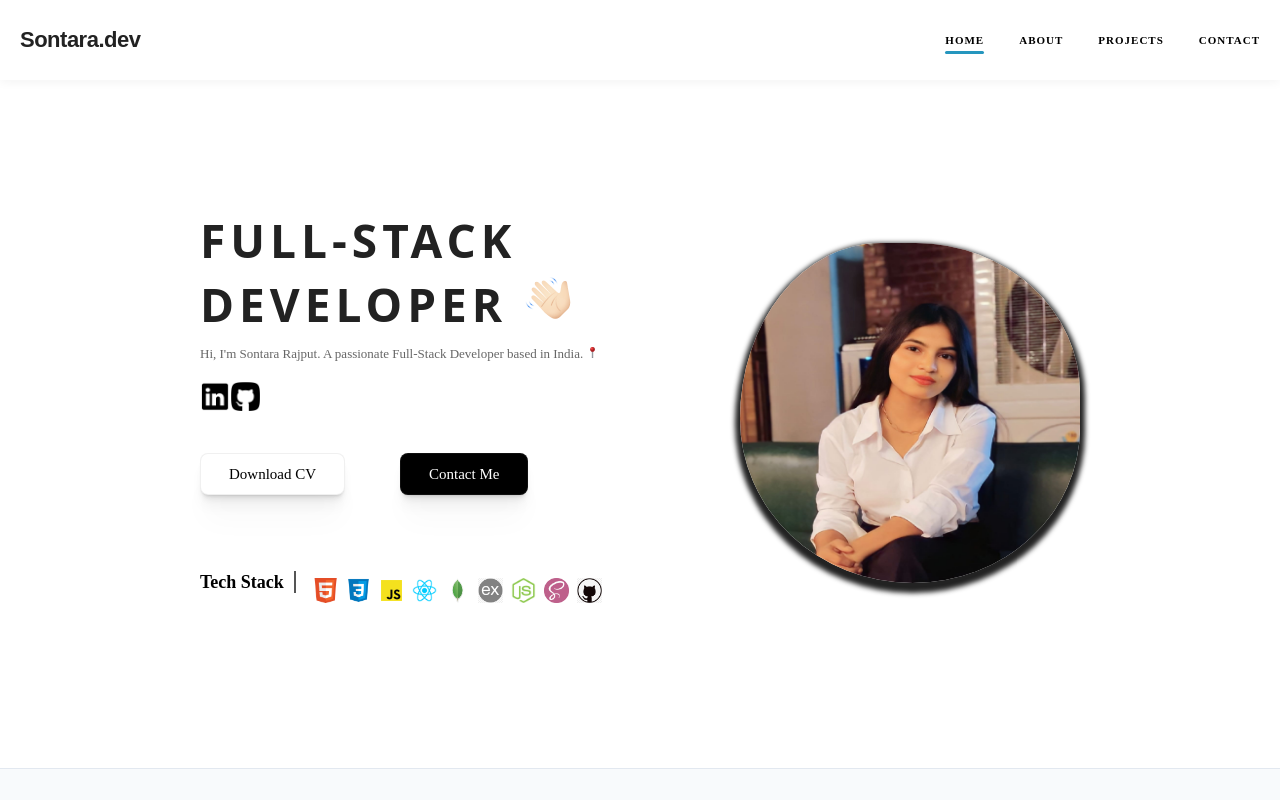
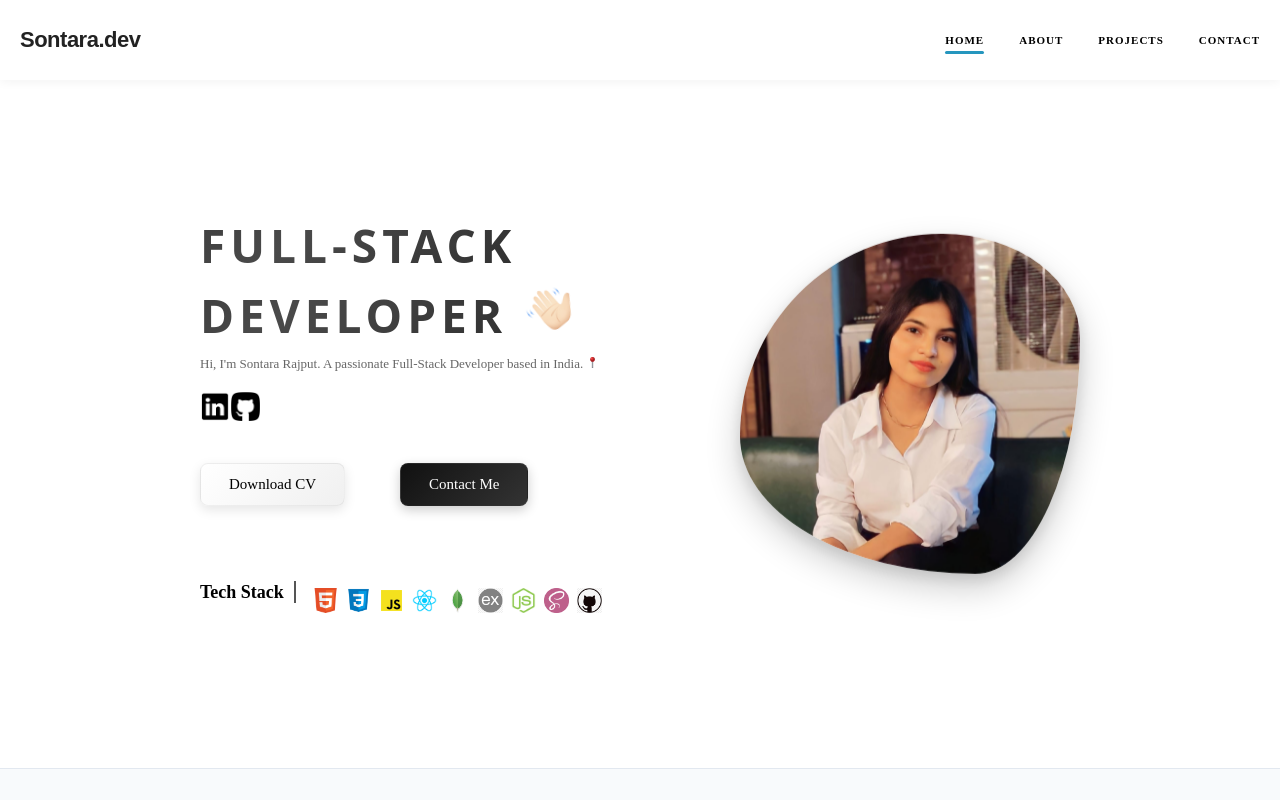
Before and after one commit to Sontara444/Sontara-Dev, a React (Create React App) app: page / in a window 1280 px wide. Shown: the top 800 px of the page. Built offline with nearby package versions, Linux system fonts and the light colour scheme.

Commit message:
style: update hero UI and add hand animation

```diff
--- a/src/Component/Hero/Hero.css
+++ b/src/Component/Hero/Hero.css
@@ -7,6 +7,13 @@ body {
     width: 90%;
     margin: 0rem auto;
     padding: 20rem 20rem 4rem 20rem;
+    animation: fadeIn 1s ease-out forwards;
+    opacity: 0;
+}
+
+@keyframes fadeIn {
+    from { opacity: 0; transform: translateY(20px); }
+    to { opacity: 1; transform: translateY(0); }
 }
 
 .hero-content {
@@ -40,23 +47,43 @@ body {
     text-align: start;
 }
 
-.header h1 {
-    line-height: 4rem;
-    font-size: 6.4rem;
-    font-weight: 1800;
-    font-family: 'Rubik Doodle Shadow', system-ui;
-    color: var(--black);
-    padding-bottom: 1.4rem;
-    letter-spacing: 5px;
-}
-
-.header h2 {
-    color: var(--black);
+.header h1, .header h2 {
+    line-height: 1.1;
     font-size: 6.4rem;
     font-weight: 1800;
     font-family: 'Rubik Doodle Shadow', system-ui;
     padding-bottom: 1.4rem;
     letter-spacing: 5px;
+    background: linear-gradient(135deg, #1a1a1a 0%, #4a4a4a 50%, #1a1a1a 100%);
+    background-size: 200% 200%;
+    -webkit-background-clip: text;
+    -webkit-text-fill-color: transparent;
+    animation: gradientText 5s ease infinite;
+}
+
+@keyframes gradientText {
+    0% { background-position: 0% 50%; }
+    50% { background-position: 100% 50%; }
+    100% { background-position: 0% 50%; }
+}
+
+.wave-hand {
+    animation-name: wave-animation;
+    animation-duration: 2.5s;
+    animation-iteration-count: infinite;
+    transform-origin: 70% 70%;
+    display: inline-block;
+}
+
+@keyframes wave-animation {
+    0% { transform: rotate( 0.0deg) }
+    10% { transform: rotate(14.0deg) }
+    20% { transform: rotate(-8.0deg) }
+    30% { transform: rotate(14.0deg) }
+    40% { transform: rotate(-4.0deg) }
+    50% { transform: rotate(10.0deg) }
+    60% { transform: rotate( 0.0deg) }
+    100% { transform: rotate( 0.0deg) }
 }
 
 .header p {
@@ -130,8 +157,8 @@ body {
 }
 
 .skills-icon img:hover {
-    transform: translateY(-5px);
-    filter: drop-shadow(0 4px 6px rgba(0, 0, 0, 0.15));
+    transform: translateY(-8px) scale(1.15);
+    filter: drop-shadow(0 8px 12px rgba(0, 0, 0, 0.25));
 }
 
 
@@ -163,38 +190,41 @@ body {
 }
 
 .cv-btn a {
-    box-shadow: rgba(0, 0, 0, 0.075) 0px 0.706592px 0.706592px -0.625px, rgba(0, 0, 0, 0.07) 0px 1.80656px 1.80656px -1.25px, rgba(0, 0, 0, 0.07) 0px 3.62176px 3.62176px -1.875px, rgba(0, 0, 0, 0.063) 0px 6.8656px 6.8656px -2.5px, rgba(0, 0, 0, 0.05) 0px 13.6468px 13.6468px -3.125px, rgba(0, 0, 0, 0.024) 0px 30px 30px -3.75px;
+    box-shadow: rgba(0, 0, 0, 0.1) 0px 4px 12px;
+    background: linear-gradient(135deg, #ffffff 0%, #f0f0f0 100%);
 }
 
 .cv-btn a:hover {
-    box-shadow: 0 8px 16px rgba(0, 0, 0, 0.1);
-    background: rgba(128, 128, 128, 0.033);
-    transform: translateY(-3px);
+    box-shadow: 0 8px 24px rgba(0, 0, 0, 0.15);
+    background: linear-gradient(135deg, #ffffff 0%, #e0e0e0 100%);
+    transform: translateY(-3px) scale(1.02);
 }
 
 .contact-me-btn a {
     color: var(--white);
-    background: var(--dark-black);
-    box-shadow: rgba(0, 0, 0, 0.075) 0px 0.706592px 0.706592px -0.625px, rgba(0, 0, 0, 0.07) 0px 1.80656px 1.80656px -1.25px, rgba(0, 0, 0, 0.07) 0px 3.62176px 3.62176px -1.875px, rgba(0, 0, 0, 0.063) 0px 6.8656px 6.8656px -2.5px, rgba(0, 0, 0, 0.05) 0px 13.6468px 13.6468px -3.125px, rgba(0, 0, 0, 0.024) 0px 30px 30px -3.75px;
+    background: linear-gradient(135deg, #111 0%, #333 100%);
+    box-shadow: rgba(0, 0, 0, 0.2) 0px 4px 12px;
 }
 
 .contact-me-btn a:hover {
-    box-shadow: 0 8px 16px rgba(0, 0, 0, 0.15);
-    background: var(--black);
-    transform: translateY(-3px);
+    box-shadow: 0 8px 24px rgba(0, 0, 0, 0.3);
+    background: linear-gradient(135deg, #000 0%, #222 100%);
+    transform: translateY(-3px) scale(1.02);
 }
 
 .blob {
-    background-image: url(http://localhost:3000/static/media/profile.fa3475ee82cf1b16ce6e.png);
     width: 460px;
     height: 460px;
-    background-size: cover;
-    -webkit-background-position: center;
-    background-position: center center;
-    box-shadow: 0 5px 5px 5px rgba(13, 110, 253, 0.2);
-    box-shadow: 0 5px 5px 5px var(--black);
-    animation: animate 5s ease-in-out infinite;
-    transition: all 1s ease-in-out;
+    object-fit: cover;
+    box-shadow: 0 15px 35px rgba(0, 0, 0, 0.2), 0 5px 15px rgba(0, 0, 0, 0.1);
+    animation: animate 6s ease-in-out infinite, float 4s ease-in-out infinite;
+    transition: all 0.5s ease-in-out;
+}
+
+@keyframes float {
+    0% { transform: translateY(0px); }
+    50% { transform: translateY(-15px); }
+    100% { transform: translateY(0px); }
 }
 
 @keyframes animate {
--- a/src/Component/Hero/Hero.jsx
+++ b/src/Component/Hero/Hero.jsx
@@ -16,7 +16,7 @@ const Hero = () => {
                 DEVELOPER
                 <span>
                   {" "}
-                  <img src={assets.hand_img} alt=" " />
+                  <img src={assets.hand_img} alt=" " className="wave-hand" />
                 </span>
               </h2>
 
```
